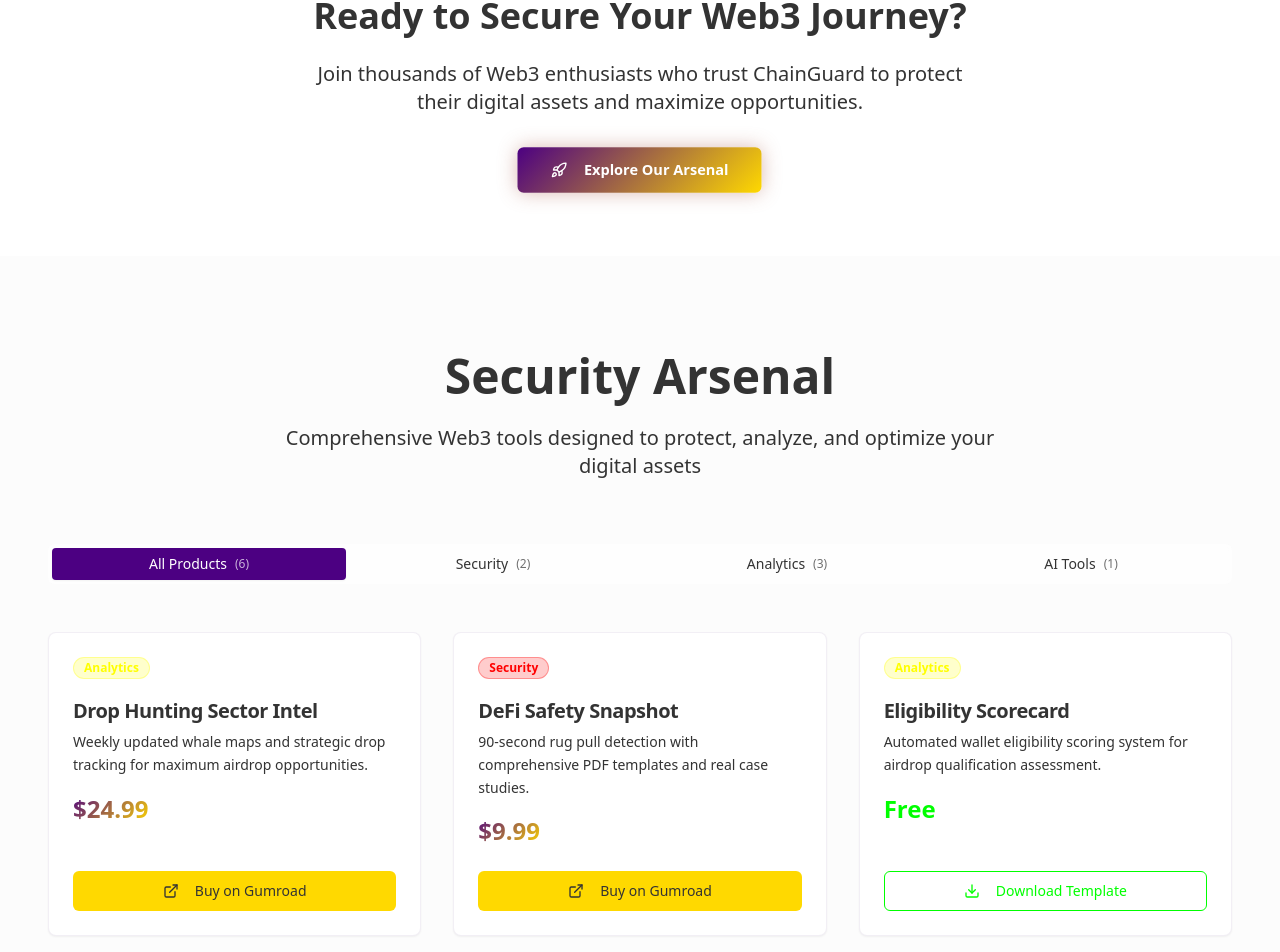
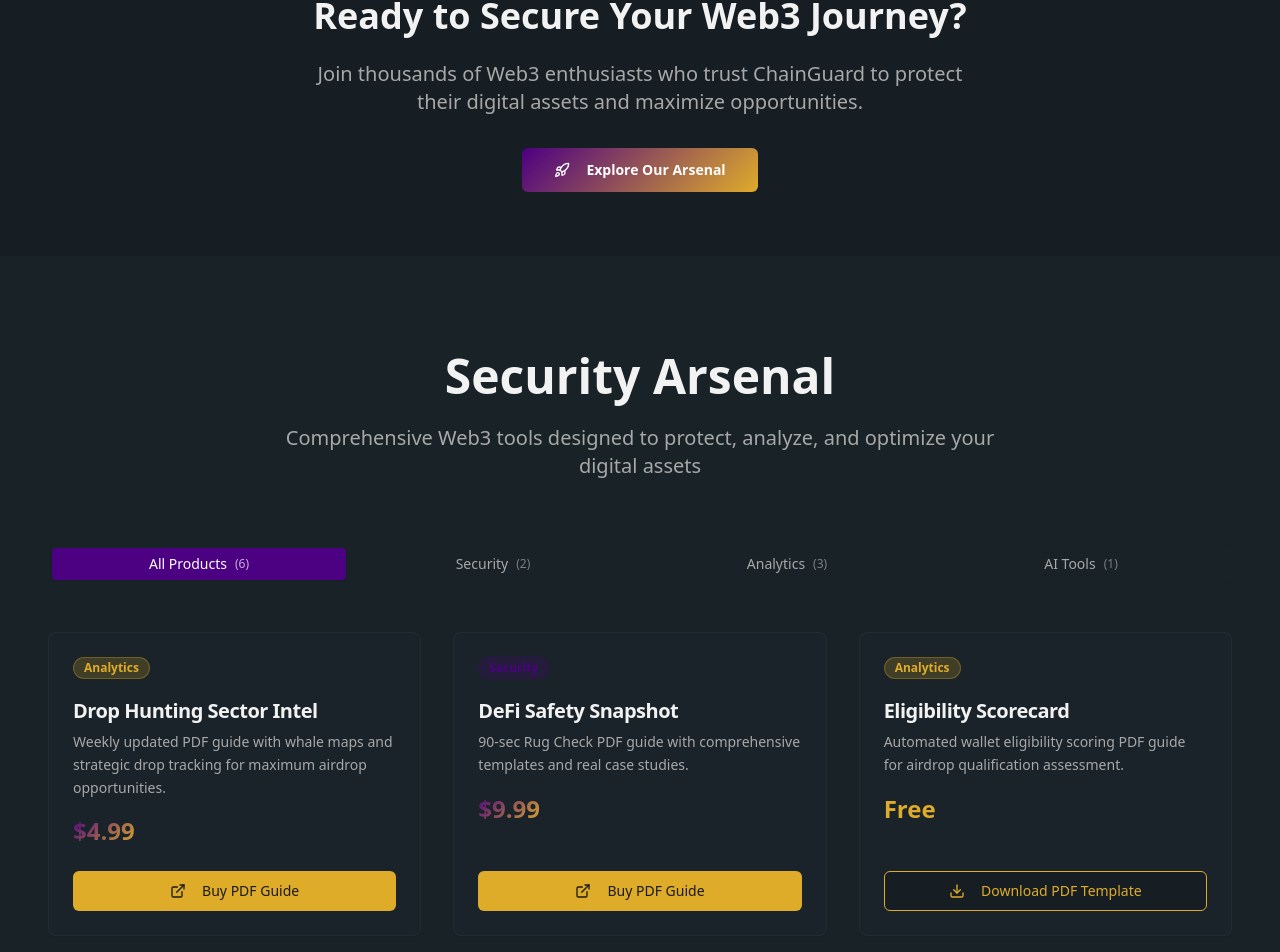
Before and after one commit to BarmaleiDB-infosec/chainguard_solutions_main_suite, a React (Vite) app: page / in a window 1280 px wide. Shown: the part 1787-2739 px from the top of the page. Built offline with nearby package versions, Linux system fonts and the light colour scheme.

Commit message:
Refine project with dark theme

```diff
--- a/src/components/ProductCard.tsx
+++ b/src/components/ProductCard.tsx
@@ -30,9 +30,9 @@ export const ProductCard = ({
 }: ProductCardProps) => {
   const getCategoryColor = (cat: string) => {
     switch (cat.toLowerCase()) {
-      case 'security': return 'bg-neon-red/20 text-neon-red border-neon-red/30';
-      case 'analytics': return 'bg-neon-yellow/20 text-neon-yellow border-neon-yellow/30';
-      case 'ai': return 'bg-neon-green/20 text-neon-green border-neon-green/30';
+      case 'security': return 'bg-neon-violet/20 text-neon-violet border-neon-violet/30';
+      case 'analytics': return 'bg-neon-gold/20 text-neon-gold border-neon-gold/30';
+      case 'ai': return 'bg-neon-subtle/20 text-neon-subtle border-neon-subtle/30';
       default: return 'bg-primary/20 text-primary border-primary/30';
     }
   };
@@ -79,7 +79,7 @@ export const ProductCard = ({
         <div className="mb-6">
           <div className="text-2xl font-bold text-foreground">
             {isFree ? (
-              <span className="text-neon-green">Free</span>
+              <span className="text-neon-gold">Free</span>
             ) : (
               <span className="bg-gradient-violet-gold bg-clip-text text-transparent">
                 {price}
@@ -92,7 +92,7 @@ export const ProductCard = ({
           variant={isFree ? "outline" : isPremium ? "default" : "secondary"}
           className={`w-full group-hover:shadow-neon transition-all duration-300 ${
             isFree
-              ? "border-neon-green text-neon-green hover:bg-neon-green hover:text-white"
+              ? "border-neon-gold text-neon-gold hover:bg-neon-gold hover:text-background"
               : isPremium
                 ? "bg-gradient-violet-gold hover:shadow-gold"
                 : ""
--- a/src/components/ProductGrid.tsx
+++ b/src/components/ProductGrid.tsx
@@ -13,10 +13,10 @@ export const ProductGrid = () => {
     {
       id: 1,
       title: "Drop Hunting Sector Intel",
-      description: "Weekly updated whale maps and strategic drop tracking for maximum airdrop opportunities.",
-      price: "$24.99",
+      description: "Weekly updated PDF guide with whale maps and strategic drop tracking for maximum airdrop opportunities.",
+      price: "$4.99",
       category: "Analytics",
-      buttonText: "Buy on Gumroad",
+      buttonText: "Buy PDF Guide",
       buttonUrl: "https://barmacrpt.gumroad.com/l/jrgk",
       isPremium: false,
       isFree: false
@@ -24,10 +24,10 @@ export const ProductGrid = () => {
     {
       id: 2,
       title: "DeFi Safety Snapshot",
-      description: "90-second rug pull detection with comprehensive PDF templates and real case studies.",
+      description: "90-sec Rug Check PDF guide with comprehensive templates and real case studies.",
       price: "$9.99",
       category: "Security",
-      buttonText: "Buy on Gumroad",
+      buttonText: "Buy PDF Guide",
       buttonUrl: "https://barmacrpt.gumroad.com/l/vunhtv",
       isPremium: false,
       isFree: false
@@ -35,10 +35,10 @@ export const ProductGrid = () => {
     {
       id: 3,
       title: "Eligibility Scorecard",
-      description: "Automated wallet eligibility scoring system for airdrop qualification assessment.",
+      description: "Automated wallet eligibility scoring PDF guide for airdrop qualification assessment.",
       price: "Free",
       category: "Analytics",
-      buttonText: "Download Template",
+      buttonText: "Download PDF Template",
       buttonUrl: "#",
       isPremium: false,
       isFree: true
@@ -46,10 +46,10 @@ export const ProductGrid = () => {
     {
       id: 4,
       title: "AirScout",
-      description: "AI-driven niche analysis with real-time alerts for emerging opportunities and threats.",
+      description: "AI-driven niche analysis web tool with real-time alerts for emerging opportunities and threats.",
       price: "Freemium",
       category: "AI",
-      buttonText: "Try Free",
+      buttonText: "Try Web Tool",
       buttonUrl: "#",
       isPremium: true,
       isFree: false
--- /dev/null
+++ b/src/components/ScrollVisualization.tsx
@@ -0,0 +1,70 @@
+import { useEffect, useState } from "react";
+
+/**
+ * Scroll Visualization Component
+ * Provides scroll progress indicator and smooth scroll behaviors
+ */
+export const ScrollVisualization = () => {
+  const [scrollProgress, setScrollProgress] = useState(0);
+
+  useEffect(() => {
+    const updateScrollProgress = () => {
+      const scrollPx = document.documentElement.scrollTop;
+      const winHeightPx = document.documentElement.scrollHeight - document.documentElement.clientHeight;
+      const scrolled = scrollPx / winHeightPx;
+      setScrollProgress(scrolled * 100);
+    };
+
+    window.addEventListener('scroll', updateScrollProgress);
+    return () => window.removeEventListener('scroll', updateScrollProgress);
+  }, []);
+
+  return (
+    <div
+      className="fixed top-0 left-0 h-1 bg-gradient-violet-gold z-50 transition-all duration-300 ease-out"
+      style={{ width: `${scrollProgress}%` }}
+    />
+  );
+};
+
+/**
+ * Section with scroll-triggered animations
+ */
+interface AnimatedSectionProps {
+  children: React.ReactNode;
+  className?: string;
+  delay?: number;
+}
+
+export const AnimatedSection = ({ children, className = "", delay = 0 }: AnimatedSectionProps) => {
+  const [isVisible, setIsVisible] = useState(false);
+
+  useEffect(() => {
+    const observer = new IntersectionObserver(
+      ([entry]) => {
+        if (entry.isIntersecting) {
+          setTimeout(() => setIsVisible(true), delay);
+        }
+      },
+      { threshold: 0.1 }
+    );
+
+    const element = document.getElementById(`animated-section-${delay}`);
+    if (element) observer.observe(element);
+
+    return () => observer.disconnect();
+  }, [delay]);
+
+  return (
+    <div
+      id={`animated-section-${delay}`}
+      className={`transition-all duration-700 ease-out ${
+        isVisible
+          ? 'opacity-100 translate-y-0'
+          : 'opacity-0 translate-y-8'
+      } ${className}`}
+    >
+      {children}
+    </div>
+  );
+};
--- a/src/index.css
+++ b/src/index.css
@@ -8,56 +8,56 @@ All colors MUST be HSL.
 
 @layer base {
   :root {
-    /* ChainGuard Design System - Deep Violet & Gold with Neon Sovereignty */
-    --background: 0 0% 100%;
-    --foreground: 0 0% 20%;
+    /* ChainGuard Design System - Dark Theme with Subtle Neon Elegance */
+    --background: 203 23% 11%; /* Deep charcoal #1C2526 */
+    --foreground: 0 0% 95%;
 
-    --card: 0 0% 100%;
-    --card-foreground: 0 0% 20%;
+    --card: 203 23% 13%;
+    --card-foreground: 0 0% 95%;
 
-    --popover: 0 0% 100%;
-    --popover-foreground: 0 0% 20%;
+    --popover: 203 23% 13%;
+    --popover-foreground: 0 0% 95%;
 
-    /* Primary: Deep Violet (#4B0082) */
+    /* Primary: Subtle Violet (#4B0082) */
     --primary: 275 100% 25.5%;
     --primary-foreground: 0 0% 100%;
-    --primary-glow: 275 100% 35%;
+    --primary-glow: 275 60% 45%;
 
-    /* Secondary: Gold (#FFD700) */
-    --secondary: 51 100% 50%;
-    --secondary-foreground: 0 0% 20%;
+    /* Secondary: Soft Gold (#D4AF37) */
+    --secondary: 43 74% 52%;
+    --secondary-foreground: 0 0% 10%;
 
-    /* Muted: Grayscale */
-    --muted: 0 0% 96%;
-    --muted-foreground: 0 0% 20%;
+    /* Muted: Dark Grayscale */
+    --muted: 203 23% 16%;
+    --muted-foreground: 0 0% 66%; /* #A9A9A9 */
 
-    /* Accent: Neon Effects */
+    /* Accent: Subtle Neon */
     --accent: 275 100% 25.5%;
     --accent-foreground: 0 0% 100%;
 
-    /* Neon Colors */
-    --neon-red: 0 100% 50%;
-    --neon-yellow: 60 100% 50%;
-    --neon-green: 120 100% 50%;
+    /* Subtle Neon Colors */
+    --neon-violet: 275 100% 25.5%;
+    --neon-gold: 43 74% 52%;
+    --neon-subtle: 275 60% 45%;
 
     /* Destructive */
-    --destructive: 0 100% 50%;
+    --destructive: 0 62% 45%;
     --destructive-foreground: 0 0% 100%;
 
     /* Borders and inputs */
-    --border: 275 20% 90%;
-    --input: 275 20% 96%;
+    --border: 203 23% 20%;
+    --input: 203 23% 16%;
     --ring: 275 100% 25.5%;
 
     /* Gradients */
-    --gradient-hero: linear-gradient(135deg, hsl(275 100% 25.5%), hsl(0 0% 0%));
-    --gradient-violet-gold: linear-gradient(135deg, hsl(275 100% 25.5%), hsl(51 100% 50%));
-    --gradient-neon: linear-gradient(90deg, hsl(0 100% 50%), hsl(60 100% 50%), hsl(120 100% 50%));
+    --gradient-hero: linear-gradient(135deg, hsl(275 100% 25.5%), hsl(203 23% 11%));
+    --gradient-violet-gold: linear-gradient(135deg, hsl(275 100% 25.5%), hsl(43 74% 52%));
+    --gradient-subtle: linear-gradient(180deg, hsl(203 23% 13%), hsl(203 23% 11%));
 
-    /* Shadows */
-    --shadow-neon: 0 0 15px hsl(275 100% 35%);
-    --shadow-gold: 0 0 20px hsl(51 100% 50% / 0.3);
-    --shadow-elegant: 0 10px 30px -10px hsl(275 100% 25.5% / 0.3);
+    /* Subtle Shadows */
+    --shadow-neon: 0 0 10px hsl(275 100% 25.5% / 0.3);
+    --shadow-gold: 0 0 15px hsl(43 74% 52% / 0.2);
+    --shadow-elegant: 0 10px 30px -10px hsl(275 100% 25.5% / 0.2);
 
     --radius: 0.5rem;
 
@@ -79,41 +79,42 @@ All colors MUST be HSL.
   }
 
   .dark {
-    --background: 222.2 84% 4.9%;
-    --foreground: 210 40% 98%;
+    /* Enhanced dark mode with consistent theming */
+    --background: 203 23% 9%;
+    --foreground: 0 0% 98%;
 
-    --card: 222.2 84% 4.9%;
-    --card-foreground: 210 40% 98%;
+    --card: 203 23% 11%;
+    --card-foreground: 0 0% 98%;
 
-    --popover: 222.2 84% 4.9%;
-    --popover-foreground: 210 40% 98%;
+    --popover: 203 23% 11%;
+    --popover-foreground: 0 0% 98%;
 
-    --primary: 210 40% 98%;
-    --primary-foreground: 222.2 47.4% 11.2%;
+    --primary: 275 100% 30%;
+    --primary-foreground: 0 0% 100%;
 
-    --secondary: 217.2 32.6% 17.5%;
-    --secondary-foreground: 210 40% 98%;
+    --secondary: 43 74% 58%;
+    --secondary-foreground: 0 0% 5%;
 
-    --muted: 217.2 32.6% 17.5%;
-    --muted-foreground: 215 20.2% 65.1%;
+    --muted: 203 23% 14%;
+    --muted-foreground: 0 0% 70%;
 
-    --accent: 217.2 32.6% 17.5%;
-    --accent-foreground: 210 40% 98%;
+    --accent: 275 100% 30%;
+    --accent-foreground: 0 0% 100%;
 
-    --destructive: 0 62.8% 30.6%;
-    --destructive-foreground: 210 40% 98%;
+    --destructive: 0 62% 50%;
+    --destructive-foreground: 0 0% 100%;
 
-    --border: 217.2 32.6% 17.5%;
-    --input: 217.2 32.6% 17.5%;
-    --ring: 212.7 26.8% 83.9%;
-    --sidebar-background: 240 5.9% 10%;
-    --sidebar-foreground: 240 4.8% 95.9%;
-    --sidebar-primary: 224.3 76.3% 48%;
+    --border: 203 23% 18%;
+    --input: 203 23% 14%;
+    --ring: 275 100% 30%;
+    --sidebar-background: 203 23% 9%;
+    --sidebar-foreground: 0 0% 95%;
+    --sidebar-primary: 275 100% 25.5%;
     --sidebar-primary-foreground: 0 0% 100%;
-    --sidebar-accent: 240 3.7% 15.9%;
-    --sidebar-accent-foreground: 240 4.8% 95.9%;
-    --sidebar-border: 240 3.7% 15.9%;
-    --sidebar-ring: 217.2 91.2% 59.8%;
+    --sidebar-accent: 203 23% 14%;
+    --sidebar-accent-foreground: 0 0% 95%;
+    --sidebar-border: 203 23% 18%;
+    --sidebar-ring: 275 100% 30%;
   }
 }
 
@@ -124,5 +125,38 @@ All colors MUST be HSL.
 
   body {
     @apply bg-background text-foreground;
+    scroll-behavior: smooth;
+  }
+
+  /* Scroll Progress Bar */
+  .scroll-progress {
+    position: fixed;
+    top: 0;
+    left: 0;
+    height: 4px;
+    background: linear-gradient(90deg, hsl(var(--primary)), hsl(var(--secondary)));
+    z-index: 9999;
+    transition: width 0.3s ease;
+  }
+
+  /* Neon Pulse Animation */
+  @keyframes neon-pulse {
+    0% { box-shadow: 0 0 0 0 hsl(var(--primary) / 0.4); }
+    70% { box-shadow: 0 0 10px 5px hsl(var(--primary) / 0); }
+    100% { box-shadow: 0 0 0 0 hsl(var(--primary) / 0); }
+  }
+
+  .neon-pulse {
+    animation: neon-pulse 2s infinite;
+  }
+
+  /* Subtle Glow Effect */
+  .subtle-glow {
+    box-shadow: 0 0 10px hsl(var(--primary) / 0.2);
+    transition: box-shadow 0.3s ease;
+  }
+
+  .subtle-glow:hover {
+    box-shadow: 0 0 20px hsl(var(--primary) / 0.4);
   }
 }
--- a/src/pages/Index.tsx
+++ b/src/pages/Index.tsx
@@ -4,6 +4,7 @@ import { About } from "@/components/About";
 import { ProductGrid } from "@/components/ProductGrid";
 import { Button } from "@/components/ui/button";
 import { Rocket } from "lucide-react";
+import { ScrollVisualization, AnimatedSection } from "@/components/ScrollVisualization";
 
 /**
  * ChainGuard Homepage - Web3 Security Platform
@@ -12,6 +13,7 @@ import { Rocket } from "lucide-react";
 const Index = () => {
   return (
     <div className="min-h-screen bg-background">
+      <ScrollVisualization />
       <Header />
 
       <main>
@@ -19,10 +21,13 @@ const Index = () => {
         <Hero />
 
         {/* About Section */}
+        <AnimatedSection delay={200}>
           <About />
+        </AnimatedSection>
 
         {/* Featured Products Preview */}
-        <section className="py-16 px-4 bg-gradient-hero/10">
+        <AnimatedSection delay={400}>
+          <section className="py-16 px-4 bg-gradient-subtle/20">
             <div className="container mx-auto max-w-4xl text-center">
               <h2 className="text-3xl md:text-4xl font-bold mb-6 text-foreground">
                 Ready to Secure Your Web3 Journey?
@@ -33,16 +38,19 @@ const Index = () => {
               <Button
                 variant="hero"
                 size="lg"
-              className="animate-pulse-glow"
+                className="neon-pulse subtle-glow"
               >
                 <Rocket className="mr-2 h-5 w-5" />
                 Explore Our Arsenal
               </Button>
             </div>
           </section>
+        </AnimatedSection>
 
         {/* Products Grid Preview */}
+        <AnimatedSection delay={600}>
           <ProductGrid />
+        </AnimatedSection>
       </main>
 
       {/* Footer */}
--- a/tailwind.config.ts
+++ b/tailwind.config.ts
@@ -54,9 +54,9 @@ export default {
 					foreground: 'hsl(var(--card-foreground))'
 				},
 				neon: {
-					red: 'hsl(var(--neon-red))',
-					yellow: 'hsl(var(--neon-yellow))',
-					green: 'hsl(var(--neon-green))'
+					violet: 'hsl(var(--neon-violet))',
+					gold: 'hsl(var(--neon-gold))',
+					subtle: 'hsl(var(--neon-subtle))'
 				},
 				sidebar: {
 					DEFAULT: 'hsl(var(--sidebar-background))',
@@ -77,7 +77,7 @@ export default {
 			backgroundImage: {
 				'gradient-hero': 'var(--gradient-hero)',
 				'gradient-violet-gold': 'var(--gradient-violet-gold)',
-				'gradient-neon': 'var(--gradient-neon)'
+				'gradient-subtle': 'var(--gradient-subtle)'
 			},
 			boxShadow: {
 				'neon': 'var(--shadow-neon)',
```
Also changed, not shown: src/components/Hero.tsx (+20 -17 lines), src/pages/Products.tsx (+6 -6 lines). Lines whose indentation alone changed are shown as unchanged.
